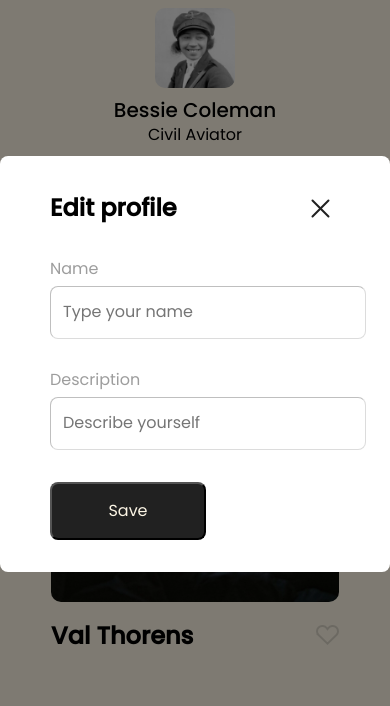
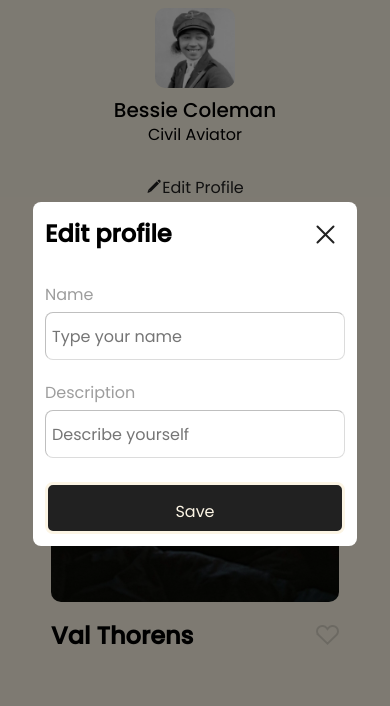
Before and after one commit to PaoloMendez-png/se_project_spots, a plain HTML site: page index.html in a window 390 px wide. Shown: the part 58-764 px from the top of the page. Drawn offline with Linux system fonts and the light colour scheme.

Commit message:
Personal Update for Mobile

```diff
--- a/blocks/modal.css
+++ b/blocks/modal.css
@@ -78,7 +78,41 @@
 .modal__submit-btn {
   background-color: #212121;
   border-radius: 8px;
+  border: solid;
   padding: 18px 32px;
   color: #fcf5e5;
   width: 156px;
+  height: 52px;
 }
+
+@media screen and (max-width: 627px) {
+  .modal {
+    flex-direction: column;
+    text-align: center;
+    align-items: center;
+    padding-top: 20px;
+  }
+
+  .modal__container {
+    padding: 12px;
+    max-width: 300px;
+    width: 100%;
+  }
+
+  .modal__label {
+    margin: 0 0 24px;
+    text-align: left;
+  }
+
+  .modal__submit-btn {
+    width: 100%;
+    height: 52px;
+  }
+
+  .modal__input {
+    width: 100%;
+    height: 48px;
+    padding: 8px 6px;
+    box-sizing: border-box;
+  }
+}
```
